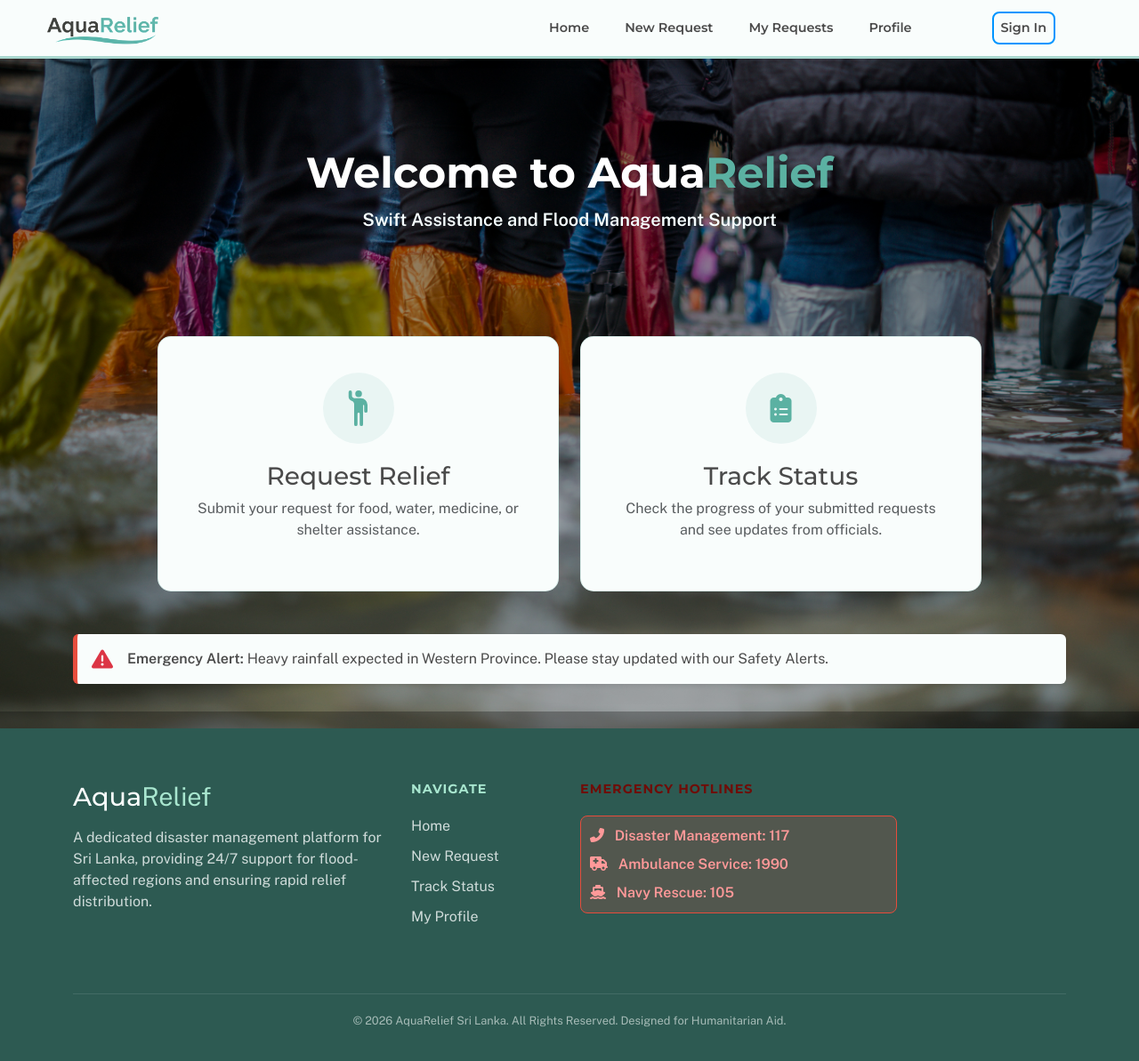
After one commit to SayuruDilina/Flood-Relief-Management-System, a PHP site: page /user/home.php in a window 1280 px wide. The commit adds this page. Shown: the whole page at 89% size. Run offline with PHP 8.4, Linux system fonts and the light colour scheme.

Commit message:
setup routings and fix css issues

```diff
--- a/frontend/authentication/login.php
+++ b/frontend/authentication/login.php
@@ -20,7 +20,7 @@
           <label class="form-label fw-semibold">Password</label>
           <input id="password" type="password" class="form-control" placeholder="••••••••••">
           <div class="text-end mt-2">
-            <a href="forgot-password.html" class="small create-link">Forgot Password?</a>
+            <a href="#" class="small create-link">Forgot Password?</a>
           </div>
         </div>
 
@@ -28,7 +28,7 @@
 
         <div class="text-center mt-3">
           <p class="small text-muted">Impacted by floods? <br>
-            <a href="register.php" class="create-link">Request Immediate Assistance</a>
+            <a href="./register.php" class="create-link">Request Immediate Assistance</a>
           </p>
         </div>
       </form>
--- a/frontend/authentication/register.php
+++ b/frontend/authentication/register.php
@@ -120,7 +120,7 @@
           <div class="text-center">
             <button type="button" class="btn btn-aqua px-5" onclick="registerUser()">Register Account</button>
             <p class="mt-4 small">
-              Already have an account? <a href="login.php"
+              Already have an account? <a href="./login.php"
                 style="color: var(--primary-teal); font-weight: 700; text-decoration: none;">Sign In</a>
             </p>
           </div>
--- a/frontend/common/header.php
+++ b/frontend/common/header.php
@@ -20,6 +20,7 @@
     <link rel="stylesheet" href="../css/login-register-style.css">
     <link rel="stylesheet" href="../css/admin-sidebar.css">
     <link rel="stylesheet" href="../css/user-nav-footer-style.css">
+    <link rel="stylesheet" href="../css/home-style.css">
 
 </head>
 <body>
--- a/frontend/css/admin-sidebar.css
+++ b/frontend/css/admin-sidebar.css
@@ -11,12 +11,6 @@
     --warning: #f39c12;
     --heading-font: 'Montserrat', sans-serif;
     --body-font: 'Public Sans', sans-serif;
-}
-
-body {
-    background-color: var(--bg-light);
-    font-family: var(--body-font);
-    color: var(--text-dark);
 }
 
 .admin-sidebar {
--- /dev/null
+++ b/frontend/css/home-style.css
@@ -0,0 +1,74 @@
+@import url('https://fonts.googleapis.com/css2?family=Montserrat:wght@500;700&family=Public+Sans:wght@300;400;600&display=swap');
+
+:root {
+  --primary-teal: #5bb1a2;
+  --dark-teal: #458a7e;
+  --bg-light: #f0f5f4;
+  --white: #f9fdfc;
+  --text-dark: #4a4a4a;
+  --success: #27ae60;
+  --danger: #e74c3c;
+  --warning: #f39c12;
+  --heading-font: 'Montserrat', sans-serif;
+  --body-font: 'Public Sans', sans-serif;
+}
+
+body {
+  margin: 0;
+  font-family: var(--body-font);
+  color: var(--text-dark);
+  min-height: 100vh;
+  align-items: center;
+}
+
+.heading-section {
+    padding: 100px 0;
+    text-align: center;
+    color: white;
+}
+
+.heading {
+    font-family: var(--heading-font);
+    font-weight: 700;
+    font-size: 3rem;
+    text-shadow: 0 2px 10px rgba(0,0,0,0.3);
+}
+
+/* Service Cards */
+.service-card {
+    background-color: var(--white);
+    border-radius: 15px;
+    padding: 40px;
+    text-align: center;
+    transition: all 0.3s ease;
+    border: 1px solid rgba(91, 177, 162, 0.2);
+    height: 100%;
+    cursor: pointer;
+    text-decoration: none;
+    display: block;
+}
+
+.service-card:hover {
+    transform: translateY(-10px);
+    box-shadow: 0 15px 30px rgba(0,0,0,0.1);
+    border-color: var(--primary-teal);
+}
+
+.icon-box {
+    width: 80px;
+    height: 80px;
+    background-color: rgba(91, 177, 162, 0.1);
+    border-radius: 50%;
+    display: flex;
+    align-items: center;
+    justify-content: center;
+    margin: 0 auto 20px;
+    font-size: 2rem;
+    color: var(--primary-teal);
+}
+
+.alert {
+    background-color: var(--white);
+    border-left: 5px solid var(--danger) !important;
+    align-items: center;
+}
--- a/frontend/css/user-nav-footer-style.css
+++ b/frontend/css/user-nav-footer-style.css
@@ -30,13 +30,6 @@ body {
 
 }
 
-.brand-highlight {
-    font-family: var(--body-font);
-    color: var(--primary-teal);
-    font-weight: bold;
-
-}
-
 .brand-section {
     position: fixed;
     left: 50px;
@@ -57,7 +50,7 @@ body {
 .nav-link {
     font-family: var(--heading-font);
     font-weight: 600;
-    color: var(--text-dark) !important;
+    color: var(--text-dark);
     margin: 0 12px;
     font-size: 0.9rem;
     transition: color 0.3s ease;
@@ -68,19 +61,19 @@ body {
     color: var(--dark-teal) !important;
 }
 
-
-.btn-logout {
+.btn-signin {
     margin-left: 70px;
-    border: 2px solid var(--danger);
-    color: var(--danger) !important;
+    border: 2px solid #0095ff !important;
+    font-weight: 600;
+    padding: 6px 18px;
     border-radius: 8px;
-    padding: 3px 10px !important;
-    font-weight: 600;
+    transition: all 0.3s ease;
     text-align: center;
 }
 
-.btn-logout:hover {
-    background-color: var(--danger);
+
+.btn-signin:hover {
+    background-color: #0095ff;
     color: white !important;
 }
 
@@ -141,9 +134,3 @@ body {
     font-size: 0.8rem;
     color: rgba(249, 253, 252, 0.6);
 }
-
-.alert {
-    background-color: var(--white);
-    border-left: 5px solid var(--danger) !important;
-    align-items: center;
-}
--- /dev/null
+++ b/frontend/user/home.php
@@ -0,0 +1,54 @@
+<?php include '../common/header.php';
+?>
+
+<body style="background: linear-gradient(rgba(0, 0, 0, 0.5), rgba(0, 0, 0, 0.3)), url('../images/background-img-home.jpg'); background-size: cover; background-position: center; background-attachment: fixed; ">
+    <?php include './user-navbar.php'
+    ?>
+
+    <div class="container">
+        <section class="heading-section">
+            <h1 class="heading">Welcome to Aqua<span style="color: var(--primary-teal)">Relief</span></h1>
+            <p class="lead fw-bold" style="color: #f6ffff">Swift Assistance and Flood Management Support</p>
+        </section>
+
+        <div class="row g-4 justify-content-center mb-5">
+            <div class="col-md-5">
+                <a href="./user-relief-form.php" class="service-card">
+                    <div class="icon-box">
+                        <svg xmlns="http://www.w3.org/2000/svg" width="40" height="40" fill="currentColor"
+                            class="bi bi-person-raised-hand" viewBox="0 0 16 16">
+                            <path
+                                d="M6 6.207v9.043a.75.75 0 0 0 1.5 0V10.5a.5.5 0 0 1 1 0v4.75a.75.75 0 0 0 1.5 0v-8.5a.25.25 0 1 1 .5 0v2.5a.75.75 0 0 0 1.5 0V6.5a3 3 0 0 0-3-3H6.236a1 1 0 0 1-.447-.106l-.33-.165A.83.83 0 0 1 5 2.488V.75a.75.75 0 0 0-1.5 0v2.083c0 .715.404 1.37 1.044 1.689L5.5 5c.32.32.5.754.5 1.207" />
+                            <path d="M8 3a1.5 1.5 0 1 0 0-3 1.5 1.5 0 0 0 0 3" />
+                        </svg>
+                    </div>
+                    <h3 class="brand-title">Request Relief</h3>
+                    <p class="text-muted">Submit your request for food, water, medicine, or shelter assistance.</p>
+                </a>
+            </div>
+
+            <div class="col-md-5">
+                <a href="./view-relief-request.php" class="service-card">
+                    <div class="icon-box">
+                        <i class="fas fa-clipboard-list"></i>
+                    </div>
+                    <h3 class="brand-title">Track Status</h3>
+                    <p class="text-muted">Check the progress of your submitted requests and see updates from officials.
+                    </p>
+                </a>
+            </div>
+        </div>
+
+        <div class="alert shadow-sm border-0 d-flex">
+            <i class="fas fa-exclamation-triangle text-danger me-3 fs-4"></i>
+            <div>
+                <strong>Emergency Alert:</strong> Heavy rainfall expected in Western Province. Please stay updated with
+                our Safety Alerts.
+            </div>
+        </div>
+    </div>
+
+    <?php include './user-footer.php';
+    ?>
+    <?php include '../common/footer.php';
+    ?>
--- a/frontend/user/user-footer.php
+++ b/frontend/user/user-footer.php
@@ -1,6 +1,3 @@
-<?php include '../common/header.php'
-?>
-
 
     <footer class="footer-aqua">
       <div class="container">
@@ -15,9 +12,9 @@
 
               <div class="col-lg-2 col-md-4 mb-4">
                 <h5 class="footer-heading">Navigate</h5>
-                <a href="home.html" class="footer-link">Home</a>
-                <a href="#" class="footer-link">New Request</a>
-                <a href="#" class="footer-link">Track Status</a>
+                <a href="./home.php" class="footer-link">Home</a>
+                <a href="./user-relief-form.php" class="footer-link">New Request</a>
+                <a href="./view-relief-request.php" class="footer-link">Track Status</a>
                 <a href="#" class="footer-link">My Profile</a>
               </div>
 
@@ -36,5 +33,3 @@
         </div>
       </div>
     </footer>
-
-<?php include '../common/footer.php';
--- a/frontend/user/user-navbar.php
+++ b/frontend/user/user-navbar.php
@@ -1,11 +1,8 @@
-<?php include '../common/header.php';
-?>
 
-<body>
     <nav class="navbar navbar-expand-lg navbar-aqua sticky-top">
         <div class="container">
             <div class="brand-section">
-                <a href="#"><img src="../images/aquarelief-logo.png" alt="AquaRelief Logo" class="navbar-logo me-2">
+                <a href="./home.php"><img src="../images/aquarelief-logo.png" alt="AquaRelief Logo" class="navbar-logo me-2">
                 </a>
             </div>
             <button class="navbar-toggler" type="button" data-bs-toggle="collapse" data-bs-target="#aquaNavbar">
@@ -14,27 +11,21 @@
             <div class="collapse navbar-collapse" id="aquaNavbar">
                 <ul class="navbar-nav ms-auto align-items-center">
                     <li class="nav-item">
-                        <a class="nav-link" href="#">Home</a>
+                        <a class="nav-link" href="./home.php">Home</a>
                     </li>
                     <li class="nav-item">
-                        <a class="nav-link" href="#">New Request</a>
+                        <a class="nav-link" href="./user-relief-form.php">New Request</a>
                     </li>
                     <li class="nav-item">
-                        <a class="nav-link" href="#">My Requests</a>
+                        <a class="nav-link" href="./view-relief-request.php">My Requests</a>
                     </li>
                     <li class="nav-item">
                         <a class="nav-link" href="#">Profile</a>
                     </li>
                     <li class="nav-item">
-                        <a class="nav-link btn-logout" href="#">Logout</a>
+                        <a class="nav-link btn-signin" href="../authentication/login.php">Sign In</a>
                     </li>
                 </ul>
             </div>
         </div>
     </nav>
-
-
-
-
-
-<?php include '../common/footer.php';
```
Also changed, not shown: frontend/admin/admin-sidebar.php (+4 -7 lines), frontend/admin/admin.php (+8 -1 lines), frontend/admin/total-relief-requests.php (+5 -4 lines), frontend/user/user-relief-form.php (+9 -7 lines), frontend/user/view-relief-request.php (+6 -3 lines), frontend/images/background-img-home.jpg (added).
